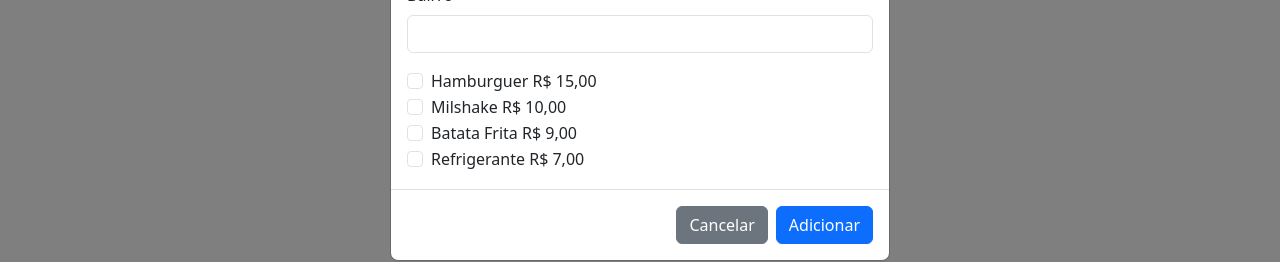
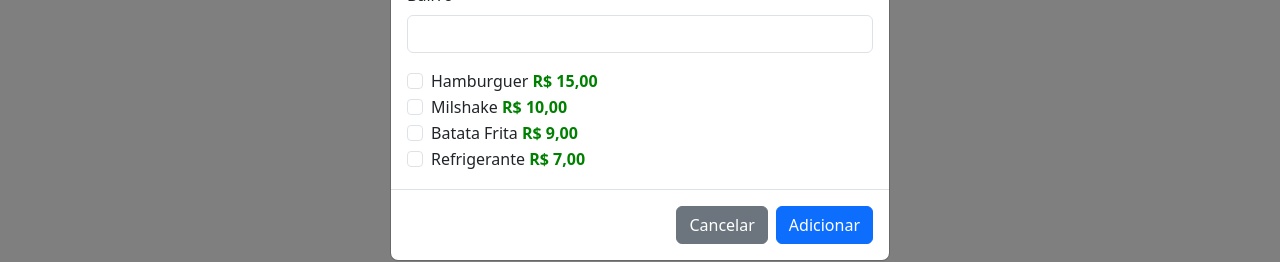
Before and after one commit to sabiss/SabisLanche, a plain HTML site: page index.html in a window 1280 px wide. Both pictures are taken after a click on the button 1247 px from the left and 37 px from the top of the page. Shown: the part 533-795 px from the top of the page. Drawn offline with nearby package versions, Linux system fonts and the light colour scheme; no server answers.

Commit message:
estilização dos preços

```diff
--- a/style.css
+++ b/style.css
@@ -8,6 +8,7 @@ body{
 .fastFood{
   background: url(pexels-valeria-boltneva-1639557.jpg) center /cover no-repeat ;
 }
-.pedidoConcluido{
-  background-color: grey;
+.preco{
+  font-weight: bold;
+  color: green;
 }
```
